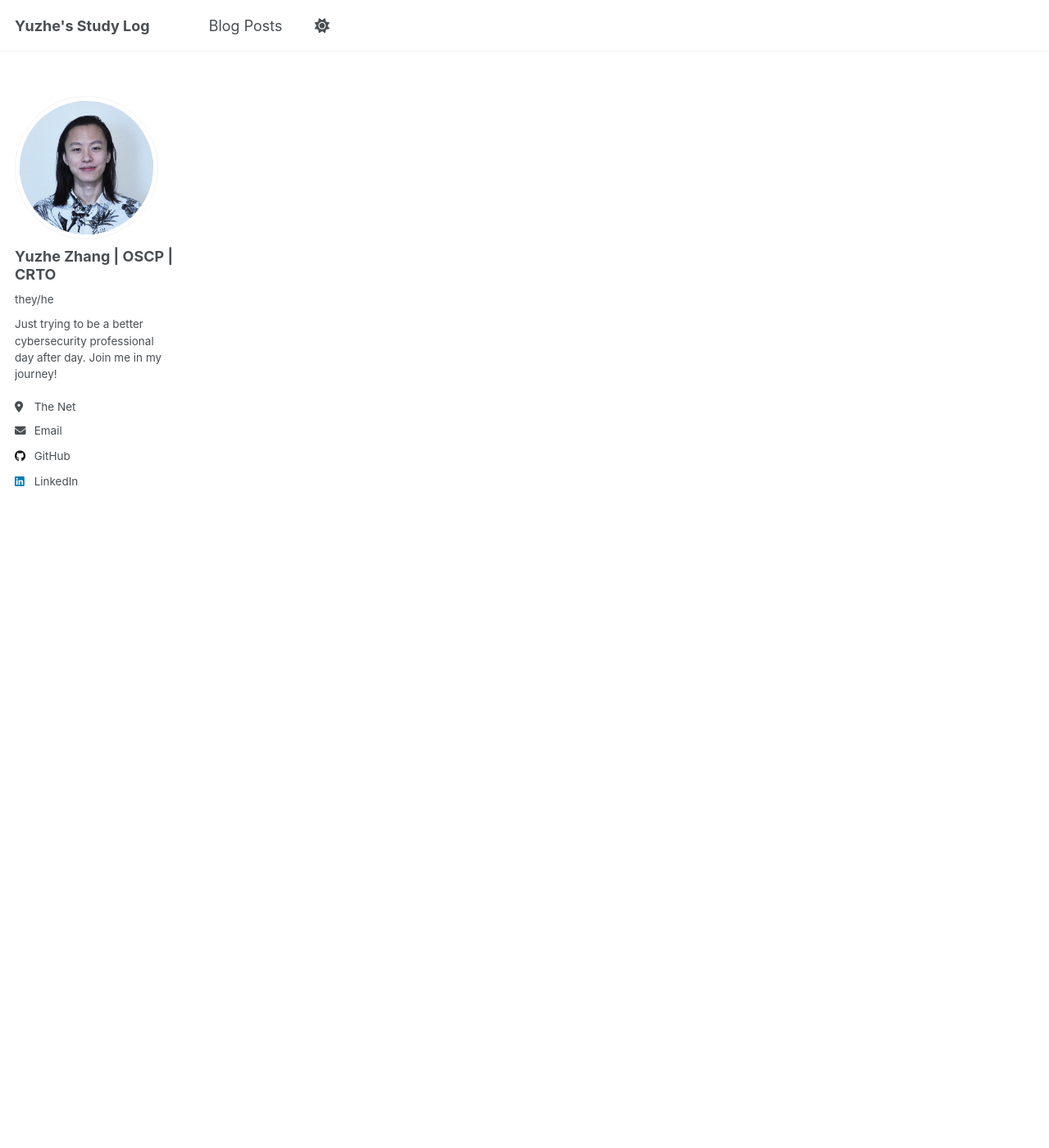
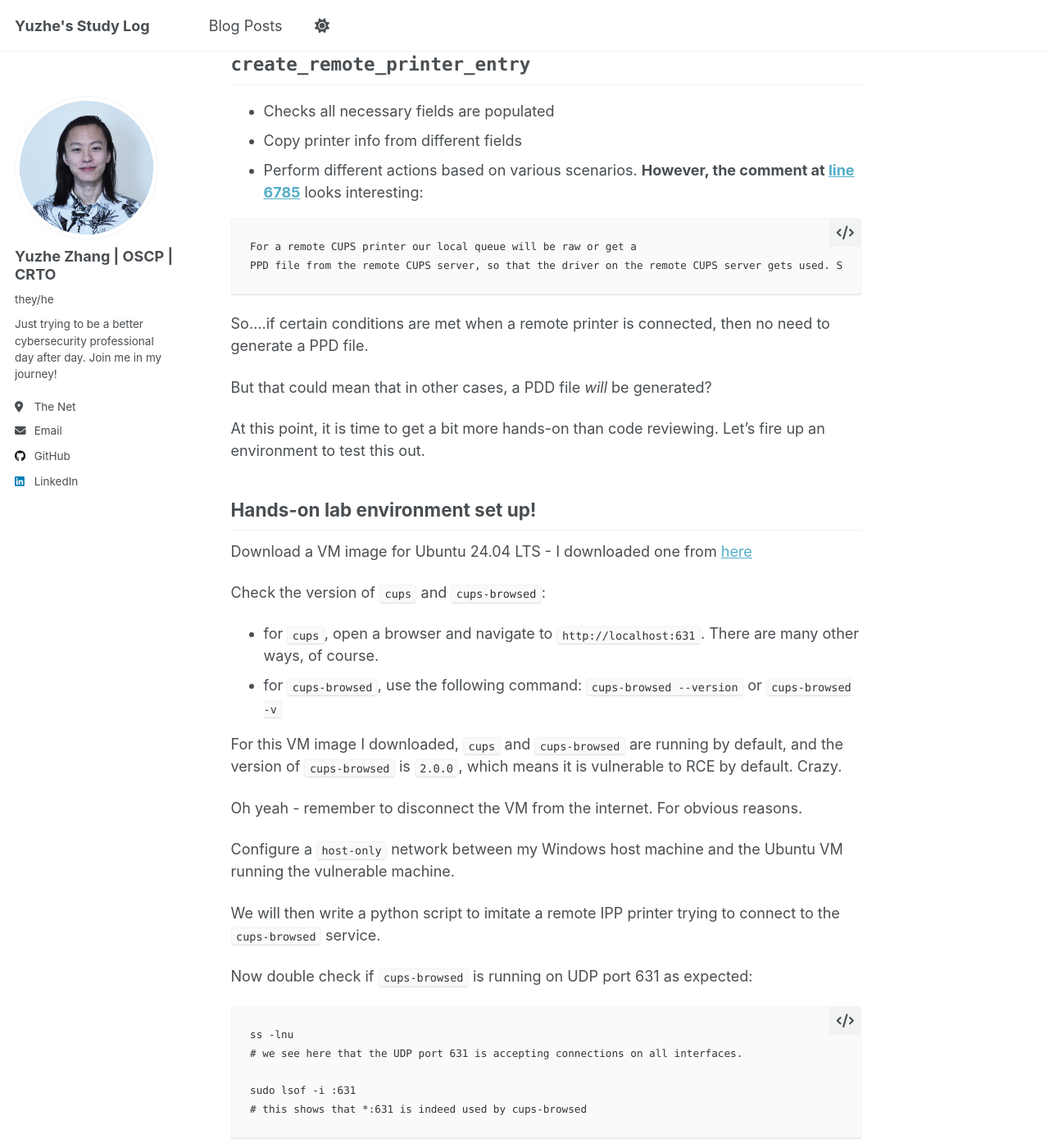
Before and after one commit to YuzheZhang0/yuzhezhang0.github.io, a Jekyll site: the page built from _posts/2025-04-28-ep6.md, in a window 1280 px wide and 1400 px high, scrolled down 3970 px. Shown: the whole window at 82% size. Built offline with Jekyll 4.4.1, drawn with Linux system fonts in a browser that asks for light colours; some of the changed text lies outside the part shown.

Commit message:
updated cve-2024-47177 code review

````diff
--- a/_posts/2025-04-28-ep6.md
+++ b/_posts/2025-04-28-ep6.md
@@ -1,5 +1,5 @@
 ---
-title: 'Case Study - CVE-2024-47177 - Code Review Part 1'
+title: 'Case Study - CVE-2024-47177 - Code Review and Exploitation'
 date: 2025-04-28
 permalink: /posts/2025/04/cve-2024-47177-part-1/
 tags:
@@ -59,3 +59,112 @@ It seems to be performing some checks on the packet received by `cups-browsed`,
 These checks might be important, because they define what would be considered a legit printer.
 
 We will look deeper into the code tomorrow!
+
+---
+
+## May 11th, 2025 Update - more code review and a bit of environment setup for exploitation!
+
+
+## `process_browse_data`
+- Receives packet
+- set end of packet to \0
+- if `recv` failed, then print error
+- check if packet is allowed - using allow()
+
+---
+
+What does `allowed()` check?
+
+Let's assume the configuration file is empty, which is by default.
+
+This means:
+- `browseallow_all` is set to 1
+- `browse_order` is set to `ORDER_DENY_ALLOW`
+ - IF `browse_order` is `ORDER_DENY_ALLOW`, `server_allowed` is set to `TRUE`
+
+With these assumptions, let's follow the for loop.
+ - FOR loop first iteration:
+	 - Sets `sense` to `ALLOW_DENY`. According to the comment, we're dealing with `BrowseDeny` lines first.
+	 - IF `browsedeny_all`  is `TRUE`, and `sense` is `ALLOW_DENY`, then set `server_allowed` to `FALSE`.
+	- continue to the next iteration immediately
+- FOR loop second iteration:
+	- Sets `sense` to `ALOW_ALLOW`
+	- IF `browsedeny_all` is `TRUE` and `sense` is `ALLOW_ALLOW`, then set `server_allowed` to `TRUE`.
+	- Continue to the next iteration.
+	- Except there's no next iteration.
+	- loop TERMINATES.
+- `server_allowed` is RETURNED as `TRUE`.
+
+**Conclusion:** When configuration file is empty, any packet received is allowed!
+
+Alright - let's keep going.
+
+After checking with `allowed()`, we check the packet format using `sscanf`, and if formatted correctly, then we extract the info and location field from the packet.
+
+According the evilsocket's blog, this parsing mechanism caused bugs that allow DoS attacks. It has its own CVE [here](https://nvd.nist.gov/vuln/detail/CVE-2024-47850).
+
+This other CVE won't be my focus for now, due to my absolute lack of knowledge when it comes to binary exploitation. I might revisit it in the future.
+
+Let's look at `found_cups_printer` and progress towards our RCE vulnerability.
+
+## `found_cups_printer`
+
+- Parsing the URI with `httpSeparateURI`
+- Checking if the printer came from "our own broadcast"
+- Checking the `resource` string starts with either `/printers/` or `/classes/`.
+- Build this new printer's `DNS-SD` service name.
+- **calls `examine_discovered_printer_record`!**
+
+Cool - let's follow the code and look at what this function does!
+
+## `examine_discovered_printer_record`
+
+- Checks if all required fields are populated
+- Calls `remove_bad_chars` to sanitize the URI - this could be worth a look, since it's a sanitizing function.
+- Performs numerous different parsing actions and checks for printer information
+- calls `create_remote_printer_entry` for a remote printer that has a unique URI (no local printer queue has the same URI).
+
+## `create_remote_printer_entry`
+
+- Checks all necessary fields are populated
+- Copy printer info from different fields
+- Perform different actions based on various scenarios. **However, the comment at [line 6785](https://github.com/OpenPrinting/cups-browsed/blob/2.0.1/daemon/cups-browsed.c#L14059)** looks interesting:
+
+```
+For a remote CUPS printer our local queue will be raw or get a
+PPD file from the remote CUPS server, so that the driver on the remote CUPS server gets used. So we will not generate a PPD file or interface script at this point.
+```
+
+So....if certain conditions are met when a remote printer is connected, then no need to generate a PPD file.
+
+But that could mean that in other cases, a PDD file *will* be generated?
+
+At this point, it is time to get a bit more hands-on than code reviewing. Let's fire up an environment to test this out.
+
+## Hands-on lab environment set up!
+
+Download a VM image for Ubuntu 24.04 LTS - I downloaded one from [here](https://www.linuxvmimages.com/images/ubuntu-2404/)
+
+Check the version of `cups` and `cups-browsed`:
+- for `cups`, open a browser and navigate to `http://localhost:631`. There are many other ways, of course.
+- for `cups-browsed`, use the following command: `cups-browsed --version` or `cups-browsed -v`
+
+For this VM image I downloaded, `cups` and `cups-browsed` are running by default, and the version of `cups-browsed` is `2.0.0`, which means it is vulnerable to RCE by default. Crazy.
+
+Oh yeah - remember to disconnect the VM from the internet. For obvious reasons.
+
+Configure a `host-only` network between my Windows host machine and the Ubuntu VM running the vulnerable machine.
+
+We will then write a python script to imitate a remote IPP printer trying to connect to the `cups-browsed` service.
+
+Now double check if `cups-browsed` is running on UDP port 631 as expected:
+
+```
+ss -lnu
+# we see here that the UDP port 631 is accepting connections on all interfaces.
+
+sudo lsof -i :631
+# this shows that *:631 is indeed used by cups-browsed
+```
+
+---
````
Also changed, not shown: _posts/2025-04-12-ep1.md (+1 -1 lines).
